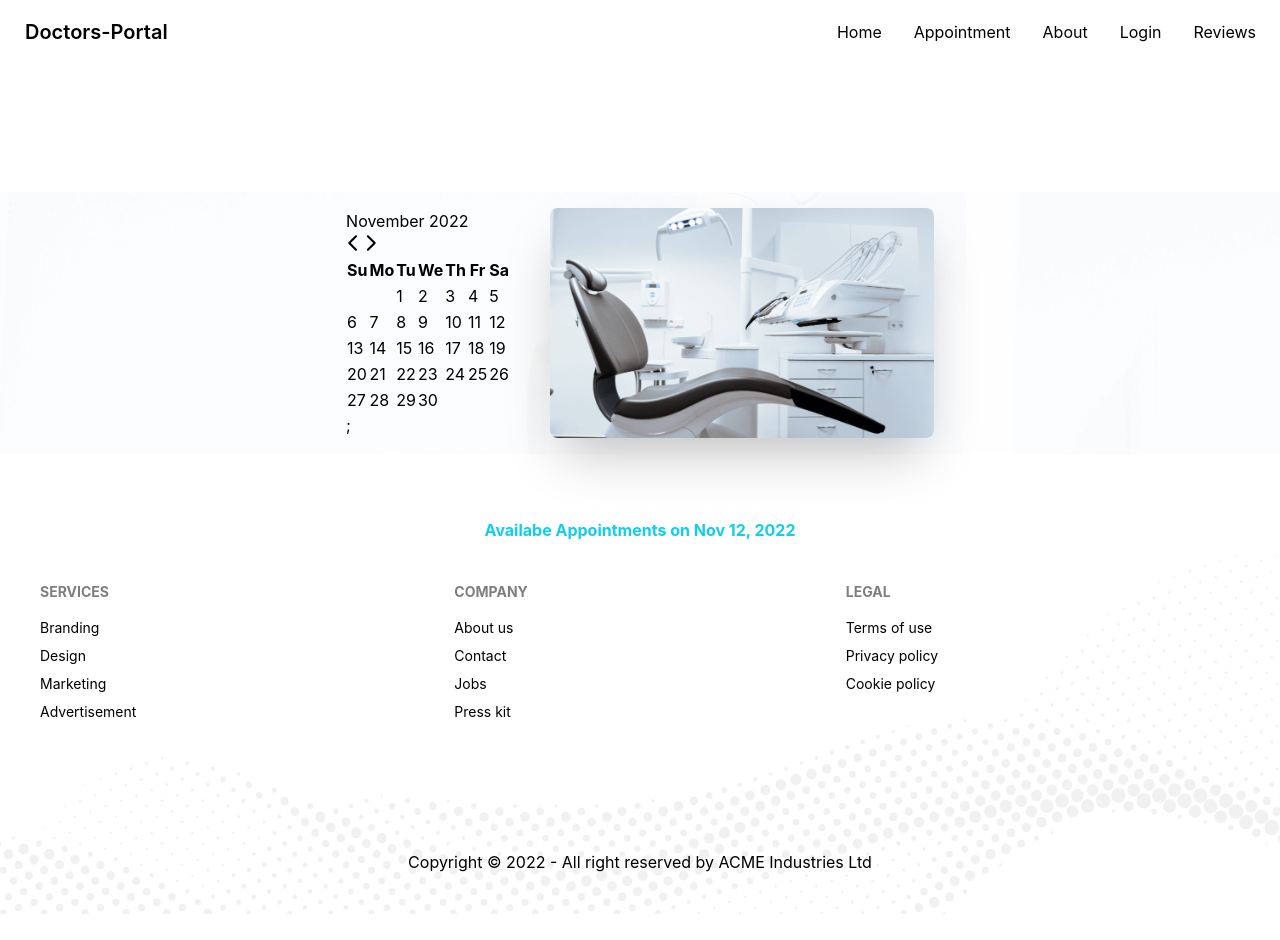
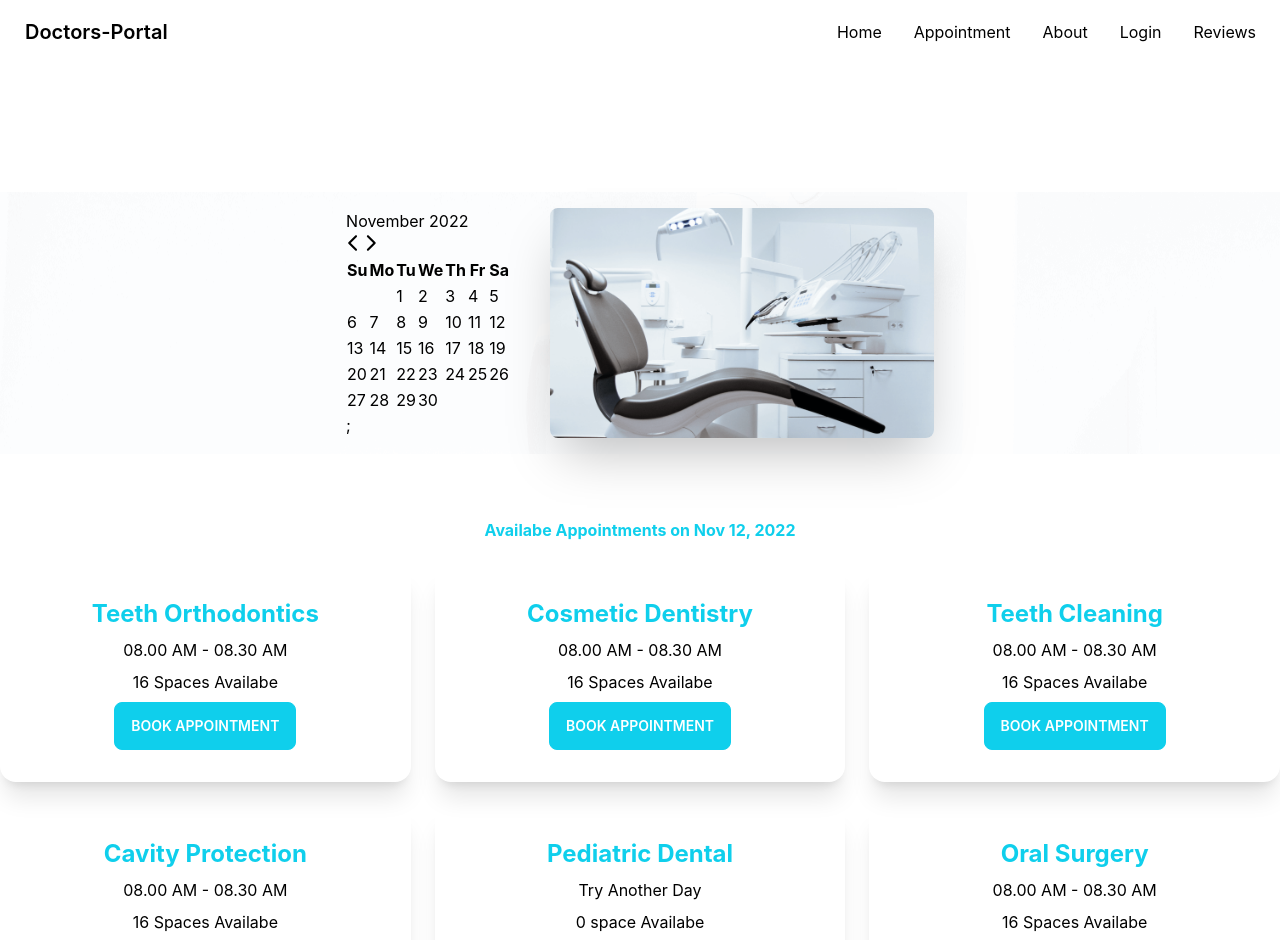
Before and after one commit to SOHELMAHMUD12/doctors-portal, a React (Create React App) app: page /appointment in a window 1280 px wide. Shown: the top 940 px of the page. Before the commit the page ends 914 px from the top, so only its background shows below. Built offline with nearby package versions, Linux system fonts and the light colour scheme; the HTML template or start-up script is replaced by a standard one.

Commit message:
added appontment modal

```diff
--- /dev/null
+++ b/public/AppointmentOption.json
@@ -0,0 +1,118 @@
+[
+    {
+      "_id": 1,
+      "name": "Teeth Orthodontics",
+      "slots": [
+        "08.00 AM - 08.30 AM",
+        "08.30 AM - 09.00 AM",
+        "09.00 AM - 9.30 AM",
+        "09.30 AM - 10.00 AM",
+        "10.00 AM - 10.30 AM",
+        "10.30 AM - 11.00 AM",
+        "11.00 AM - 11.30 AM",
+        "11.30 AM - 12.00 AM",
+        "1.00 PM - 1.30 PM",
+        "1.30 PM - 2.00 PM",
+        "2.00 PM - 2.30 PM",
+        "2.30 PM - 3.00 PM",
+        "3.00 PM - 3.30 PM",
+        "3.30 PM - 4.00 PM",
+        "4.00 PM - 4.30 PM",
+        "4.30 PM - 5.00 PM"
+      ]
+    },
+    {
+      "_id": 2,
+      "name": "Cosmetic Dentistry",
+      "slots": [
+        "08.00 AM - 08.30 AM",
+        "08.30 AM - 09.00 AM",
+        "09.00 AM - 9.30 AM",
+        "09.30 AM - 10.00 AM",
+        "10.00 AM - 10.30 AM",
+        "10.30 AM - 11.00 AM",
+        "11.00 AM - 11.30 AM",
+        "11.30 AM - 12.00 AM",
+        "1.00 PM - 1.30 PM",
+        "1.30 PM - 2.00 PM",
+        "2.00 PM - 2.30 PM",
+        "2.30 PM - 3.00 PM",
+        "3.00 PM - 3.30 PM",
+        "3.30 PM - 4.00 PM",
+        "4.00 PM - 4.30 PM",
+        "4.30 PM - 5.00 PM"
+      ]
+    },
+    {
+      "_id": 3,
+      "name": "Teeth Cleaning",
+      "slots": [
+        "08.00 AM - 08.30 AM",
+        "08.30 AM - 09.00 AM",
+        "09.00 AM - 9.30 AM",
+        "09.30 AM - 10.00 AM",
+        "10.00 AM - 10.30 AM",
+        "10.30 AM - 11.00 AM",
+        "11.00 AM - 11.30 AM",
+        "11.30 AM - 12.00 AM",
+        "1.00 PM - 1.30 PM",
+        "1.30 PM - 2.00 PM",
+        "2.00 PM - 2.30 PM",
+        "2.30 PM - 3.00 PM",
+        "3.00 PM - 3.30 PM",
+        "3.30 PM - 4.00 PM",
+        "4.00 PM - 4.30 PM",
+        "4.30 PM - 5.00 PM"
+      ]
+    },
+    {
+      "_id": 4,
+      "name": "Cavity Protection",
+      "slots": [
+        "08.00 AM - 08.30 AM",
+        "08.30 AM - 09.00 AM",
+        "09.00 AM - 9.30 AM",
+        "09.30 AM - 10.00 AM",
+        "10.00 AM - 10.30 AM",
+        "10.30 AM - 11.00 AM",
+        "11.00 AM - 11.30 AM",
+        "11.30 AM - 12.00 AM",
+        "1.00 PM - 1.30 PM",
+        "1.30 PM - 2.00 PM",
+        "2.00 PM - 2.30 PM",
+        "2.30 PM - 3.00 PM",
+        "3.00 PM - 3.30 PM",
+        "3.30 PM - 4.00 PM",
+        "4.00 PM - 4.30 PM",
+        "4.30 PM - 5.00 PM"
+      ]
+    },
+    {
+      "_id": 5,
+      "name": "Pediatric Dental",
+      "slots": [
+      ]
+    },
+    {
+      "_id": 6,
+      "name": "Oral Surgery",
+      "slots": [
+        "08.00 AM - 08.30 AM",
+        "08.30 AM - 09.00 AM",
+        "09.00 AM - 9.30 AM",
+        "09.30 AM - 10.00 AM",
+        "10.00 AM - 10.30 AM",
+        "10.30 AM - 11.00 AM",
+        "11.00 AM - 11.30 AM",
+        "11.30 AM - 12.00 AM",
+        "1.00 PM - 1.30 PM",
+        "1.30 PM - 2.00 PM",
+        "2.00 PM - 2.30 PM",
+        "2.30 PM - 3.00 PM",
+        "3.00 PM - 3.30 PM",
+        "3.30 PM - 4.00 PM",
+        "4.00 PM - 4.30 PM",
+        "4.30 PM - 5.00 PM"
+      ]
+    }
+  ]
--- /dev/null
+++ b/src/Pages/Appointment/AvailabeAppointments/AppointmentOptions.js
@@ -0,0 +1,22 @@
+import React from "react";
+
+const AppointmentOptions = ({ AppointmentOption }) => {
+  const { name, slots } = AppointmentOption;
+  return (
+    <div className="card  shadow-xl ">
+      <div className="card-body text-center">
+        <h2 className="text-2xl font-bold text-primary text-center">{name}</h2>
+        <p className="text-black">{ slots.length > 0? slots[0]:"Try Another Day"}</p>
+        <p className="text-black">{slots.length } { slots.length > 1 ? 'Spaces': 'space'} Availabe </p>
+        <div className="card-actions justify-center">
+
+
+          <label htmlFor="booking-modal" className="btn btn-primary text-white">Book Appointment</label>
+
+        </div>
+      </div>
+    </div>
+  );
+};
+
+export default AppointmentOptions;
--- a/src/Pages/Appointment/AvailabeAppointments/AvailabeAppointments.js
+++ b/src/Pages/Appointment/AvailabeAppointments/AvailabeAppointments.js
@@ -1,10 +1,30 @@
 import { format } from 'date-fns';
-import React from 'react';
+import React, { useEffect, useState } from 'react';
+import BookingModal from '../BookingModal/BookingModal';
+import AppointmentOption from './AppointmentOptions';
 
 const AvailabeAppointments = ({selectedDate}) => {
+    const [AppointmentOptions, setAppointmentOption] = useState([])
+
+    useEffect (() =>{
+        fetch('AppointmentOption.json')
+        .then(res => res.json())
+        .then(data => setAppointmentOption(data))
+    }, [])
+
     return (
-        <section className='mt-16'>
+        <section className='my-16'>
             <p className='text-center text-primary font-bold'>Availabe Appointments on {format(selectedDate, 'PP')}</p>
+            <div className='grid gap-6 grid-cols-1 md:grid-cols-2 lg:grid-cols-3 mt-6'>
+                {
+                    AppointmentOptions.map(option => <AppointmentOption
+                    key={option._id}
+                    AppointmentOption={option}
+
+                    ></AppointmentOption>)
+                }
+            </div>
+            <BookingModal></BookingModal>
         </section>
     );
 };
--- /dev/null
+++ b/src/Pages/Appointment/BookingModal/BookingModal.js
@@ -0,0 +1,18 @@
+import React from 'react';
+
+const BookingModal = () => {
+    return (
+        <>
+            <input type="checkbox" id="booking-modal" className="modal-toggle" />
+<div className="modal">
+  <div className="modal-box relative">
+    <label htmlFor="booking-modal" className="btn btn-sm btn-circle absolute right-2 top-2">✕</label>
+    <h3 className="text-lg font-bold">Congratulations random Internet user!</h3>
+    <p className="py-4">You've been selected for a chance to get one year of subscription to use Wikipedia for free!</p>
+  </div>
+</div>
+        </>
+    );
+};
+
+export default BookingModal;
--- a/src/Pages/Shared/Navbar/Footer/Footer.js
+++ b/src/Pages/Shared/Navbar/Footer/Footer.js
@@ -37,7 +37,7 @@ const Footer = () => {
       </div>
       </div>
       <div>
-    <p className="text-center mt-32 text-black">Copyright © 2022 - All right reserved by ACME Industries Ltd</p>
+    <p className="text-center mt-32 text-black">Copyright © 2022 - All right reserved by Doctors Portal</p>
   </div>
 
     </footer>
```
